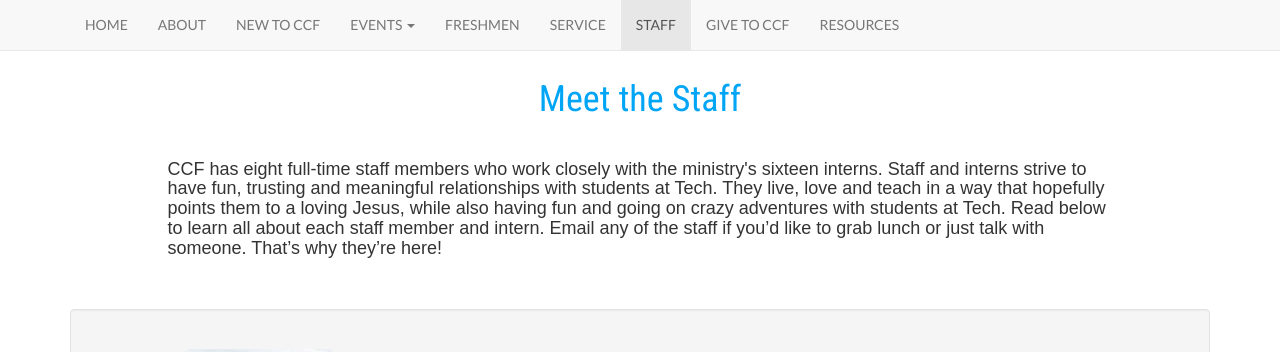
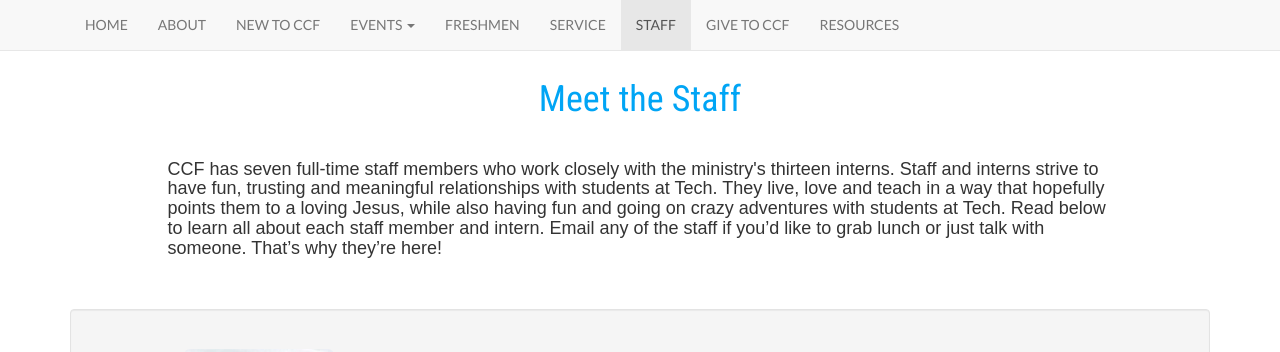
Before and after one commit to gtccf/gtccf.github.io, a Jekyll site: the page built from staff/index.html, in a window 1280 px wide and 900 px high. Shown: the top 352 px of the window. Built offline with Jekyll 4.4.1, drawn with Linux system fonts in a browser that asks for light colours; nearby versions of some CDN libraries.

Commit message:
Updated count of staff and interns

```diff
--- a/staff/index.html
+++ b/staff/index.html
@@ -7,7 +7,7 @@ layout: default
     <br />
     <div class="row">
       <div class="col-md-1"></div>
-      <div class="col-md-10"><h4>CCF has eight full-time staff members who work closely with the ministry's sixteen interns. Staff and interns strive to have fun, trusting and meaningful relationships with students at Tech. They live, love and teach in a way that hopefully points them to a loving Jesus, while also having fun and going on crazy adventures with students at Tech. Read below to learn all about each staff member and intern. Email any of the staff if you’d like to grab lunch or just talk with someone. That’s why they’re here!</h4></div>
+      <div class="col-md-10"><h4>CCF has seven full-time staff members who work closely with the ministry's thirteen interns. Staff and interns strive to have fun, trusting and meaningful relationships with students at Tech. They live, love and teach in a way that hopefully points them to a loving Jesus, while also having fun and going on crazy adventures with students at Tech. Read below to learn all about each staff member and intern. Email any of the staff if you’d like to grab lunch or just talk with someone. That’s why they’re here!</h4></div>
     </div>
     <br />
     <br />
```
